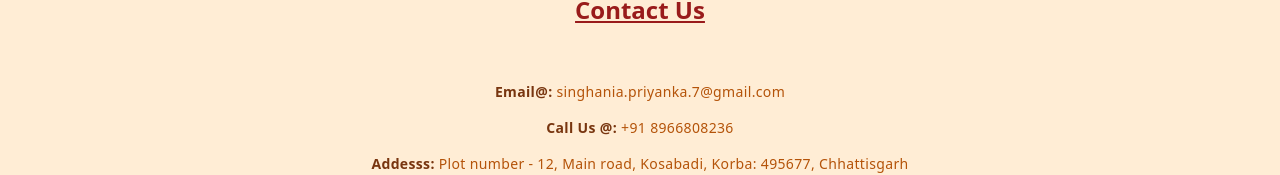
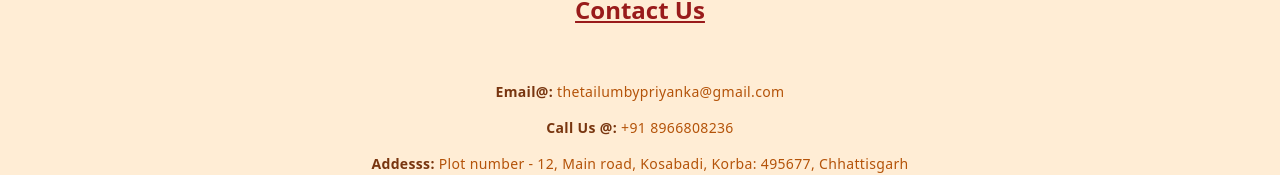
Before and after one commit to Harsh-Agarwals/Tailum-website, a React (Vite) app: page / in a window 1280 px wide. Shown: the part 3198-3373 px from the top of the page. Built offline with nearby package versions, Linux system fonts and the light colour scheme.

Commit message:
Add files via upload

```diff
--- a/src/Sections/Contact.jsx
+++ b/src/Sections/Contact.jsx
@@ -37,7 +37,7 @@ export default function Contact() {
       <div className="social-media flex flex-1 flex-col">
         <h2 className='pt-6 pb-4 sm:pt-0 text-2xl font-semibold text-center text-red-800 underline underline-offset-2'>Contact Us</h2>
         <div className="contact-lists text-center pt-4">
-            <p className='tracking-wide text-amber-700 text-sm sm:pt-6 sm:py-2'><span className='font-semibold text-amber-900'>Email@: </span><span className='hover:text-amber-600'>singhania.priyanka.7@gmail.com</span></p>
+            <p className='tracking-wide text-amber-700 text-sm sm:pt-6 sm:py-2'><span className='font-semibold text-amber-900'>Email@: </span><span className='hover:text-amber-600'>thetailumbypriyanka@gmail.com</span></p>
             <p className='tracking-wide text-amber-700 text-sm sm:py-2'><span className='font-semibold text-amber-900'>Call Us @: </span><span className='hover:text-amber-600'>+91 8966808236</span></p>
             <p className='tracking-wide text-amber-700 text-sm sm:py-2'><span className='font-semibold text-amber-900'>Addesss: </span><span className='hover:text-amber-600'>Plot number - 12, Main road, Kosabadi, Korba: 495677, Chhattisgarh</span></p>
         </div>
--- a/src/Sections/FullNavbar.jsx
+++ b/src/Sections/FullNavbar.jsx
@@ -6,7 +6,7 @@ export default function FullNavbar() {
   return (
     <div>
         <Navbar />
-      <a href="https://wa.me/+918966808236/text=urlencodedtext"><img src={smIcons[3]} alt="whatsapp" className='w-10 fixed bottom-[2rem] right-[2rem] z-50' /></a>
+      <a href="https://wa.me/918966808236"><img src={smIcons[3]} alt="whatsapp" className='w-10 fixed bottom-[2rem] right-[2rem] z-50' /></a>
     </div>
   )
 }
```
